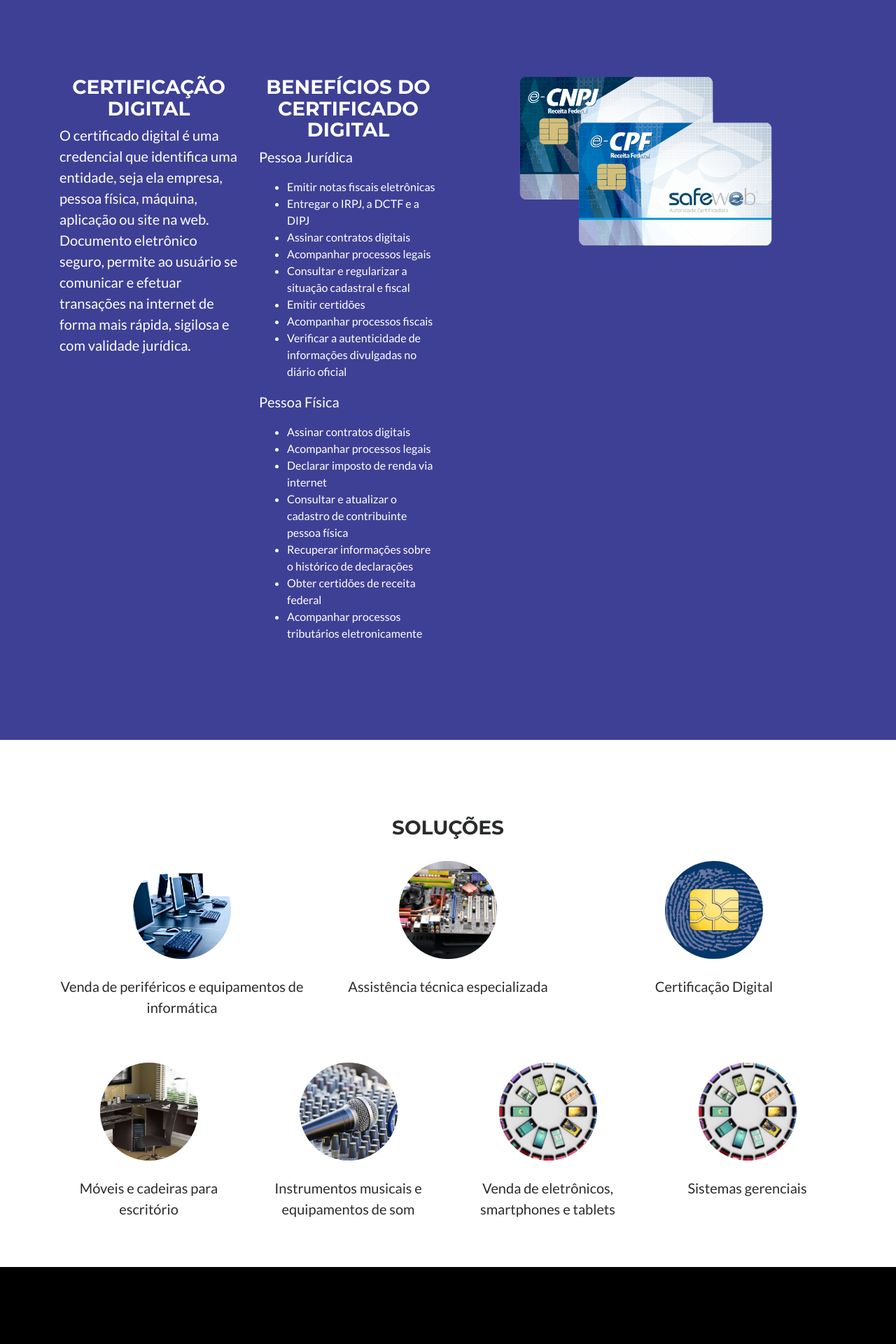
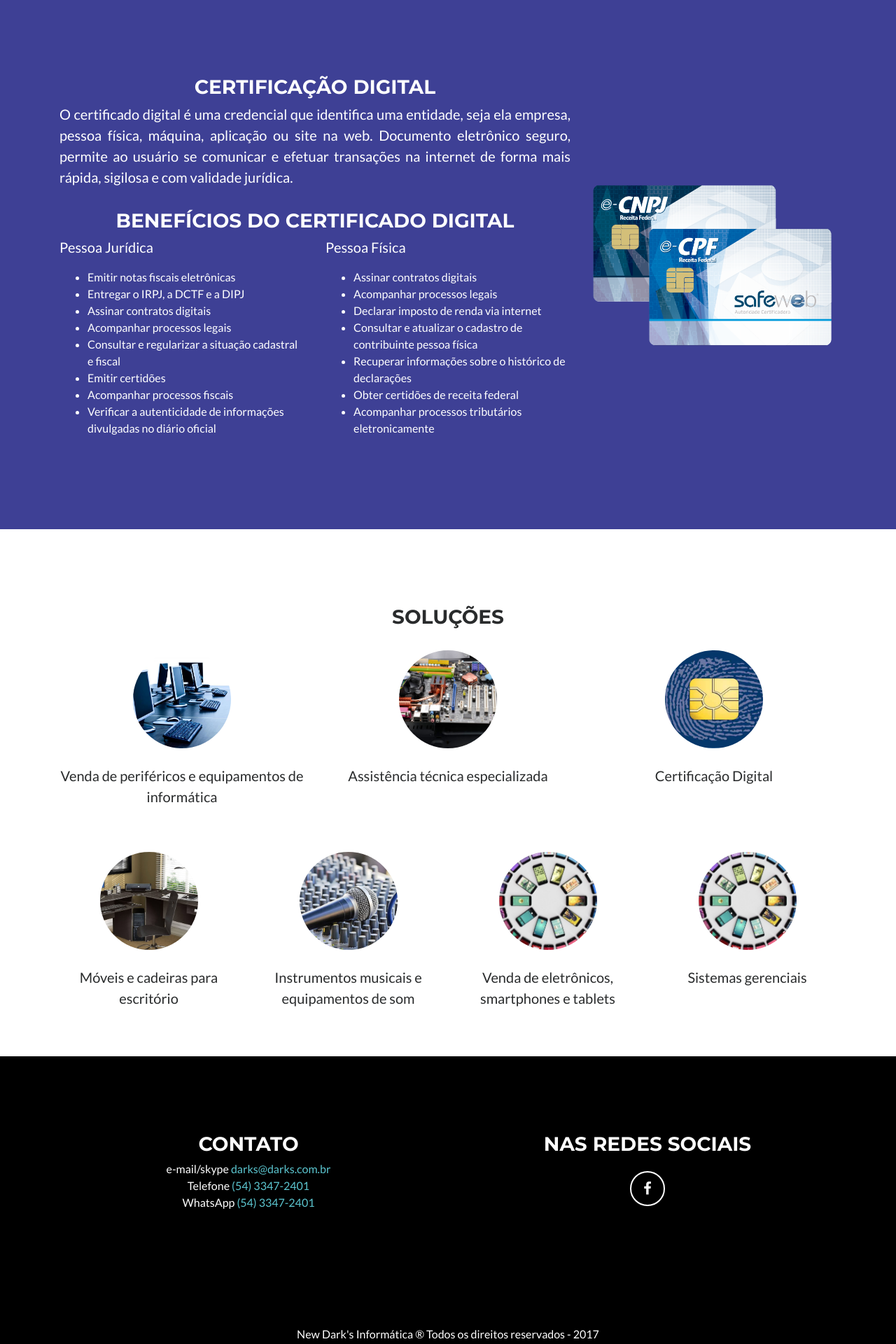
Before and after one commit to guizordan/new-darks, a PHP site: page / in a window 1280 px wide. Shown: the part 1451-3371 px from the top of the page at 70% size. Run offline with PHP 8.4, Linux system fonts and the light colour scheme.

Commit message:
textos justificados

```diff
--- a/certificacao.html
+++ b/certificacao.html
@@ -1,7 +1,9 @@
 <section class="deep-blue" id="certification">
   <div class="container">
     <div class="row">
-      <div class="col-sm-3 mb-3">
+      <div class="col-sm-8 mb-3">
+        <div class="row">
+          <div class="col-12 mb-3">
             <h3 class="text-center">Certificação Digital</h3>
             <p>
               O certificado digital é uma credencial que identifica uma entidade, seja ela empresa,
@@ -9,8 +11,12 @@
               ao usuário se comunicar e efetuar transações na internet de forma mais rápida, sigilosa e com validade jurídica.
             </p>
           </div>
-      <div class="col-sm-3 mb-4">
+
+          <div class="col-12">
             <h3 class="text-center">Benefícios do certificado digital</h3>
+
+            <div class="row">
+              <div class="col-6">
                 <p>Pessoa Jurídica</p>
                 <ul>
                   <li>Emitir notas fiscais eletrônicas</li>
@@ -22,6 +28,8 @@
                   <li>Acompanhar processos fiscais</li>
                   <li>Verificar a autenticidade de informações divulgadas no diário oficial</li>
                 </ul>
+              </div>
+              <div class="col-6">
                 <p>Pessoa Física</p>
                 <ul>
                   <li>Assinar contratos digitais</li>
@@ -33,9 +41,15 @@
                   <li>Acompanhar processos tributários eletronicamente</li>
                 </ul>
               </div>
-      <div class="col-sm-6 text-center">
+
+            </div>
+          </div>
+
+        </div>
+      </div>
+
+    <div class="col-sm-4 align-self-center">
       <img src="img/safeweb.png" style="max-width: 100%;max-height: 250px;" >
     </div>
   </div>
-  </div>
 </section>
--- a/contato.html
+++ b/contato.html
@@ -3,7 +3,7 @@
     <div class="row">
       <div class="footer-col col-sm-6 mb-4">
         <h3>Contato</h3>
-        <ul>
+        <ul class="list-unstyled">
           <li>
             e-mail/skype <span class="text-right"><a href="mailto:darks@darks.com.br">darks@darks.com.br</a></span>
           </li>
--- a/css/freelancer.css
+++ b/css/freelancer.css
@@ -450,6 +450,10 @@
 .btn.active {
   outline: none; }
 
+p {
+  text-align: justify !important;
+  text-justify: inter-word !important; }
+
 .topic-img {
   border-radius: 100%;
   margin: 0 auto;
--- a/endereco.html
+++ b/endereco.html
@@ -1,12 +1,15 @@
 <section class="success p-0" id="address">
   <div class="row no-gutters">
-    <div class="col-sm-4 text-center p-100">
+    <div class="col-sm-3 p-100">
       <h3>Endereço</h3>
-      <p>Rua Barão do Rio Branco, 600
-      <br>Casca-RS
-      <br>CEP 99260-000</p>
+      <p class="text-center">
+        Rua Barão do Rio Branco, 600
+        <br> Centro
+        <br>Casca-RS
+        <br>CEP 99260-000
+      </p>
     </div>
-    <div class="col-sm-8 p-0 map">
+    <div class="col-sm-9 p-0 map">
       <iframe src="https://www.google.com/maps/embed?pb=!1m18!1m12!1m3!1d3504.227699947351!2d-51.97932378442409!3d-28.56292447091285!2m3!1f0!2f0!3f0!3m2!1i1024!2i768!4f13.1!3m3!1m2!1s0x951d83019a881a11%3A0x23fe7b003996710!2sCasca+-+Dark&#39;s+Inform%C3%A1tica!5e0!3m2!1spt-PT!2sbr!4v1502297127347" width="100%" height="100%" frameborder="0" style="border:0" allowfullscreen></iframe>
     </div>
   </div>
--- a/scss/custom.scss
+++ b/scss/custom.scss
@@ -1,3 +1,8 @@
+p{
+  text-align: justify !important;
+  text-justify: inter-word !important;
+}
+
 .topic-img{
   border-radius: 100%;
   margin: 0 auto;
```
Also changed, not shown: css/freelancer.min.css. Lines whose indentation alone changed are shown as unchanged.
